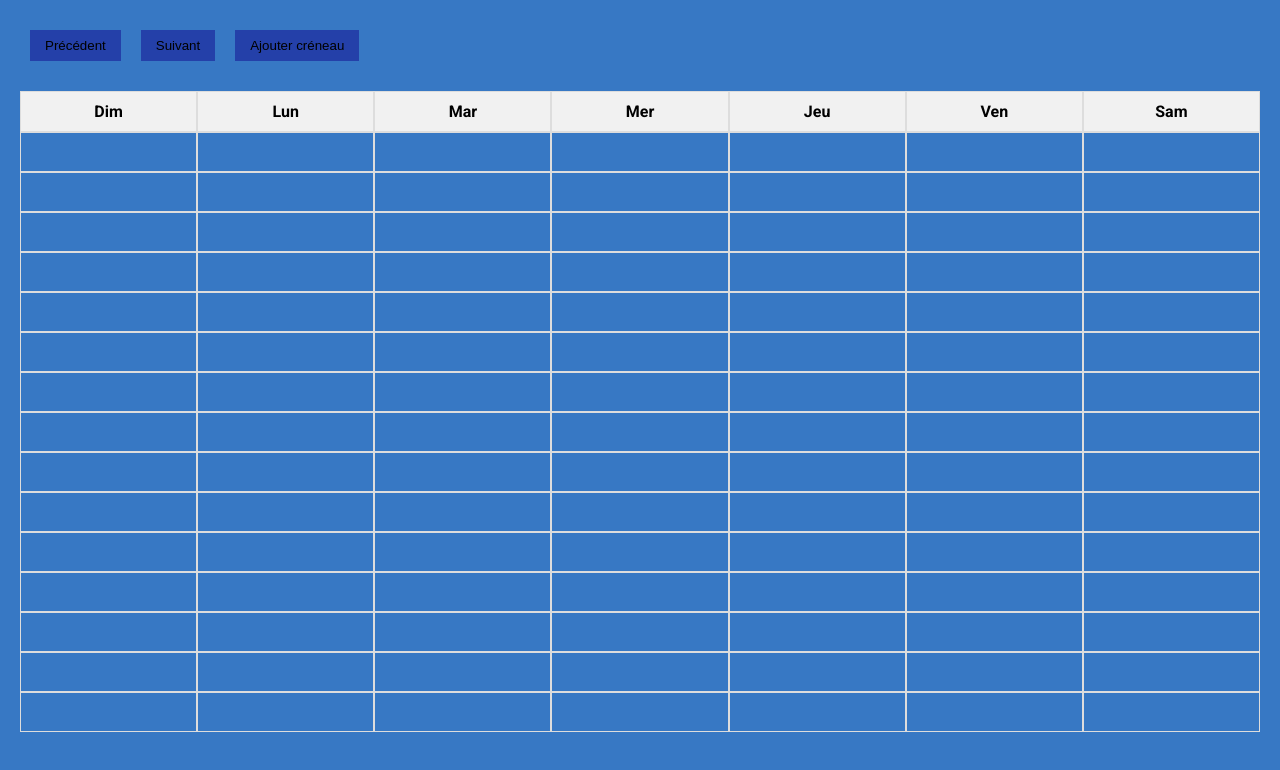
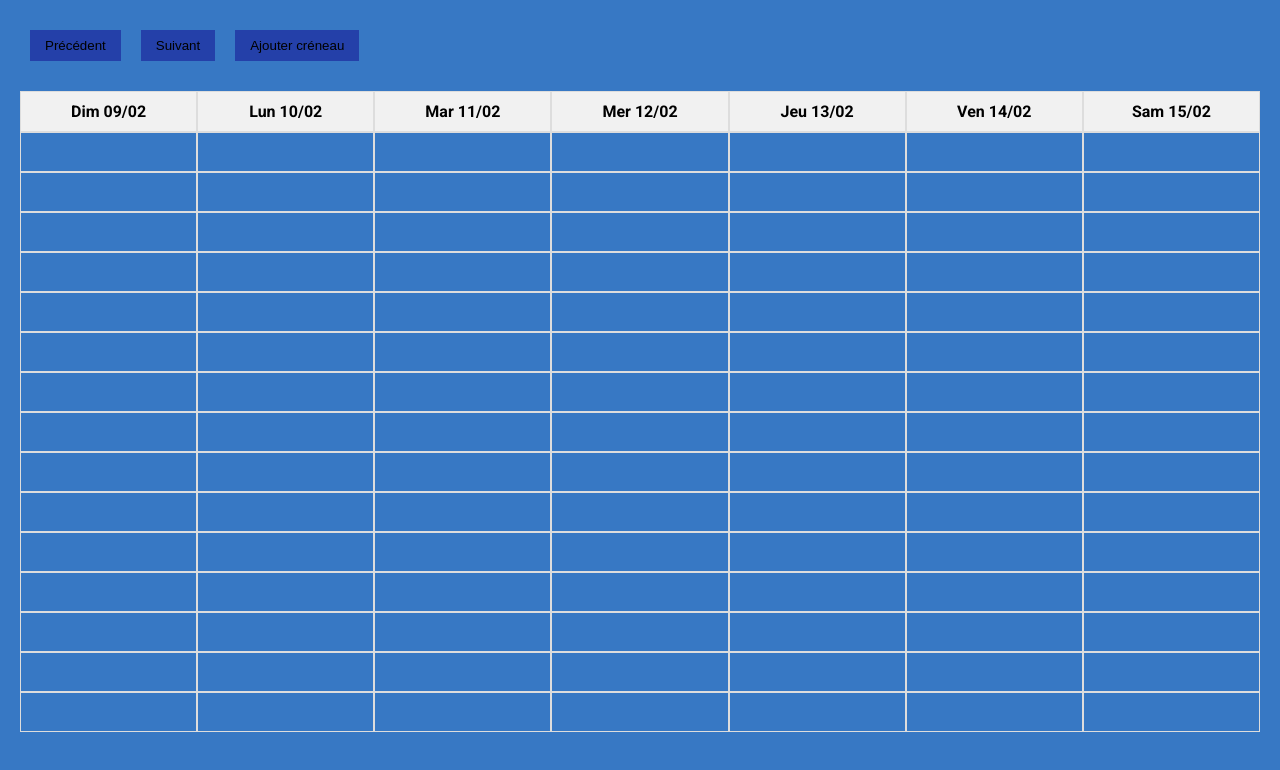
Before and after one commit to FayadIdrissB/MonProlib_, a React (Create React App) app in the folder frontend/: page /calendar_pro in a window 1280 px wide. Shown: the top 770 px of the page. Built offline with nearby package versions, Linux system fonts and the light colour scheme; no server answers.

Commit message:
dev ajout de la date sur chaque jour du calendrier

```diff
--- a/frontend/src/Component/calendar/calendar.jsx
+++ b/frontend/src/Component/calendar/calendar.jsx
@@ -55,11 +55,23 @@ const Calendar = () => {
 
   const renderDays = () => {
     const days = ["Dim", "Lun", "Mar", "Mer", "Jeu", "Ven", "Sam"];
-    return days.map((day, i) => (
-      <div key={i} className="day-header">
-        {day}
-      </div>
-    ));
+    const firstDayOfWeek = new Date(currentDate);
+    firstDayOfWeek.setDate(currentDate.getDate() - currentDate.getDay());
+
+    return days.map((day, i) => {
+      const dayDate = new Date(firstDayOfWeek);
+      dayDate.setDate(firstDayOfWeek.getDate() + i);
+
+      return (
+        <div key={i} className="day-header">
+          {day}{" "}
+          {dayDate.toLocaleDateString("fr-FR", {
+            day: "numeric",
+            month: "numeric",
+          })}
+        </div>
+      );
+    });
   };
 
   const renderSlots = () => {
```
